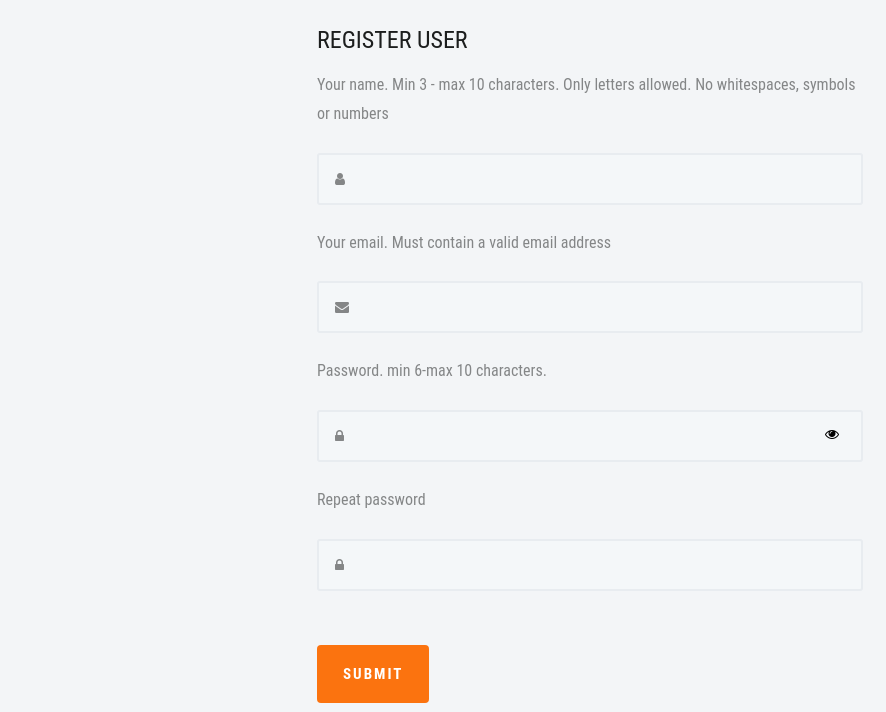
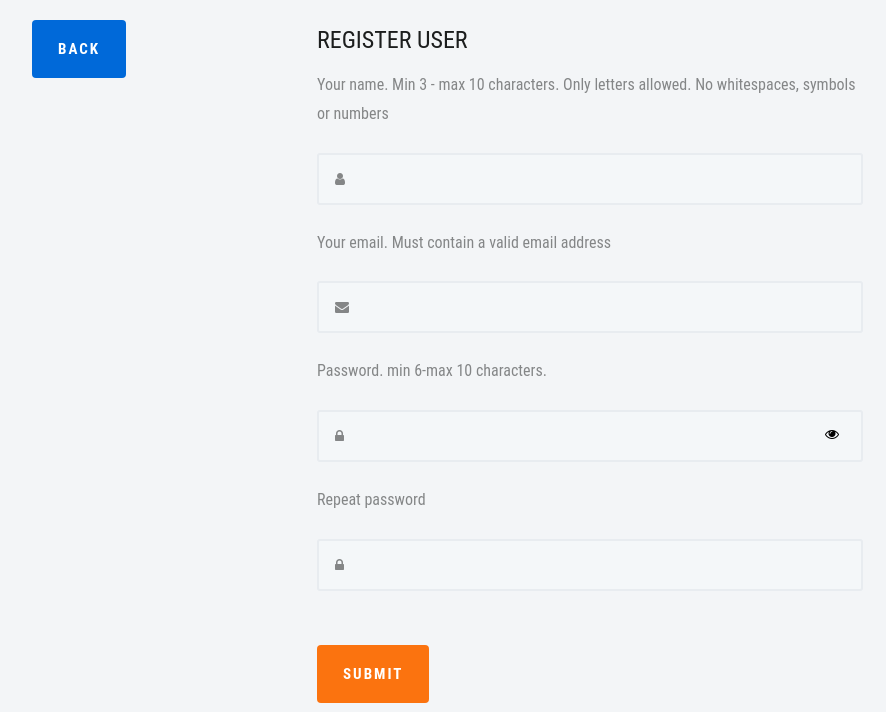
Before and after one commit to Franweb79/00.rest-api-with-slim-4, a PHP site: page /templates/register-form-view.php in a window 1280 px wide. Shown: the top 712 px of the page, without its empty margins (50-936 px from the left). Run offline with PHP 8.4, Linux system fonts and the light colour scheme.

Commit message:
back button working on register form

```diff
--- a/templates/register-form-view.php
+++ b/templates/register-form-view.php
@@ -75,6 +75,9 @@
 
                 <div class="row">
                     <div class="col">
+
+                        <a href="./" class="btn btn-primary btn-block mb10" style="margin-top:20px; background-color:#0069D9">BACK</a>
+
 
                     </div><!--col-->
 
```
